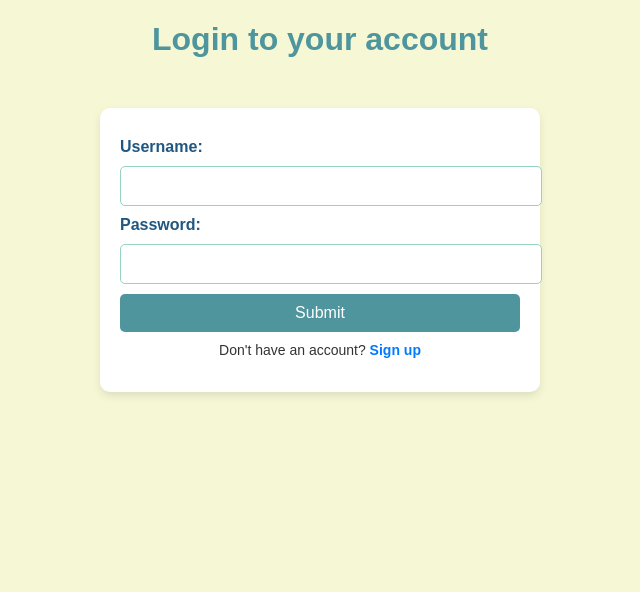
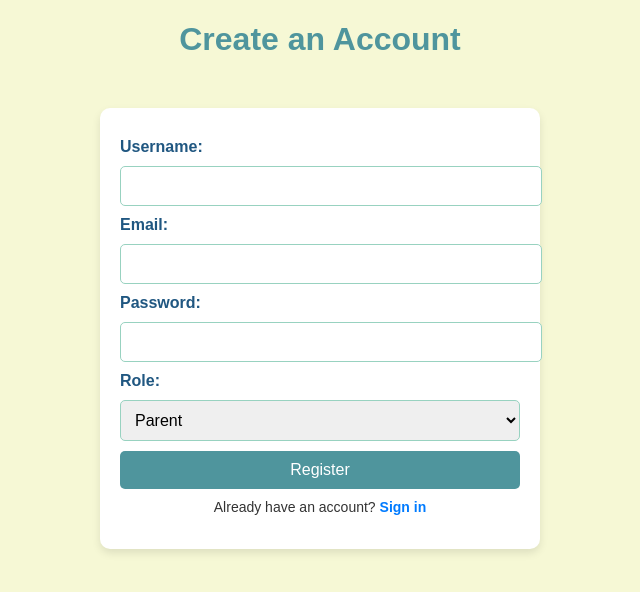
Before and after one commit to shariyaansari/Safe-Steps, a Flask app: page /auth/login in a window 1280 px wide. Shown: the top 592 px of the page, without its empty margins (320-960 px from the left). Run offline with Flask 3, Linux system fonts and the light colour scheme.

Commit message:
Update login.html

```diff
--- a/templates/login.html
+++ b/templates/login.html
@@ -4,34 +4,42 @@
     <meta charset="UTF-8" />
     <meta http-equiv="X-UA-Compatible" content="IE=edge" />
     <meta name="viewport" content="width=device-width, initial-scale=1.0" />
-    <title>Login</title>
+    <title>Sign Up</title>
     <link rel="stylesheet" href="{{ url_for('static', filename='styles.css') }}">
   </head>
   <body>
 
-    <h1>Login to your account</h1>
-    <form action="{{ url_for('auth.login') }}" method="post">
+    <h1>Create an Account</h1>
+    <form action="{{ url_for('auth.register') }}" method="post">
       <label for="username">Username:</label>
       <input type="text" name="username" required />
+
+      <label for="email">Email:</label>
+      <input type="email" name="email" required />
 
       <label for="password">Password:</label>
       <input type="password" name="password" required />
 
-      <button type="submit">Submit</button>
+      <label for="role">Role:</label>
+      <select name="role">
+        <option value="parent">Parent</option>
+        <option value="admin">Admin</option>
+      </select>
 
-      <!-- Sign-up prompt below the submit button -->
-      <p class="signup-text">
-        Don't have an account? <a href="{{ url_for('auth.register') }}">Sign up</a>
+      <button type="submit">Register</button>
+
+      <!-- Sign-in link below the Register button -->
+      <p class="signin-text">
+        Already have an account? <a href="{{ url_for('auth.login') }}">Sign in</a>
       </p>
       <!-- Display flashed messages -->
       {% with messages = get_flashed_messages(with_categories=True) %}
         {% if messages %}
           {% for category, message in messages %}
-            <p class="flash-message {{ category }}">{{ message }}</p>
+           <p class="flash-message {{ category }}">{{ message }}</p>
           {% endfor %}
-        {% endif %}
-      {% endwith %}
+       {% endif %}
+     {% endwith %}
     </form>
-
   </body>
 </html>
```
